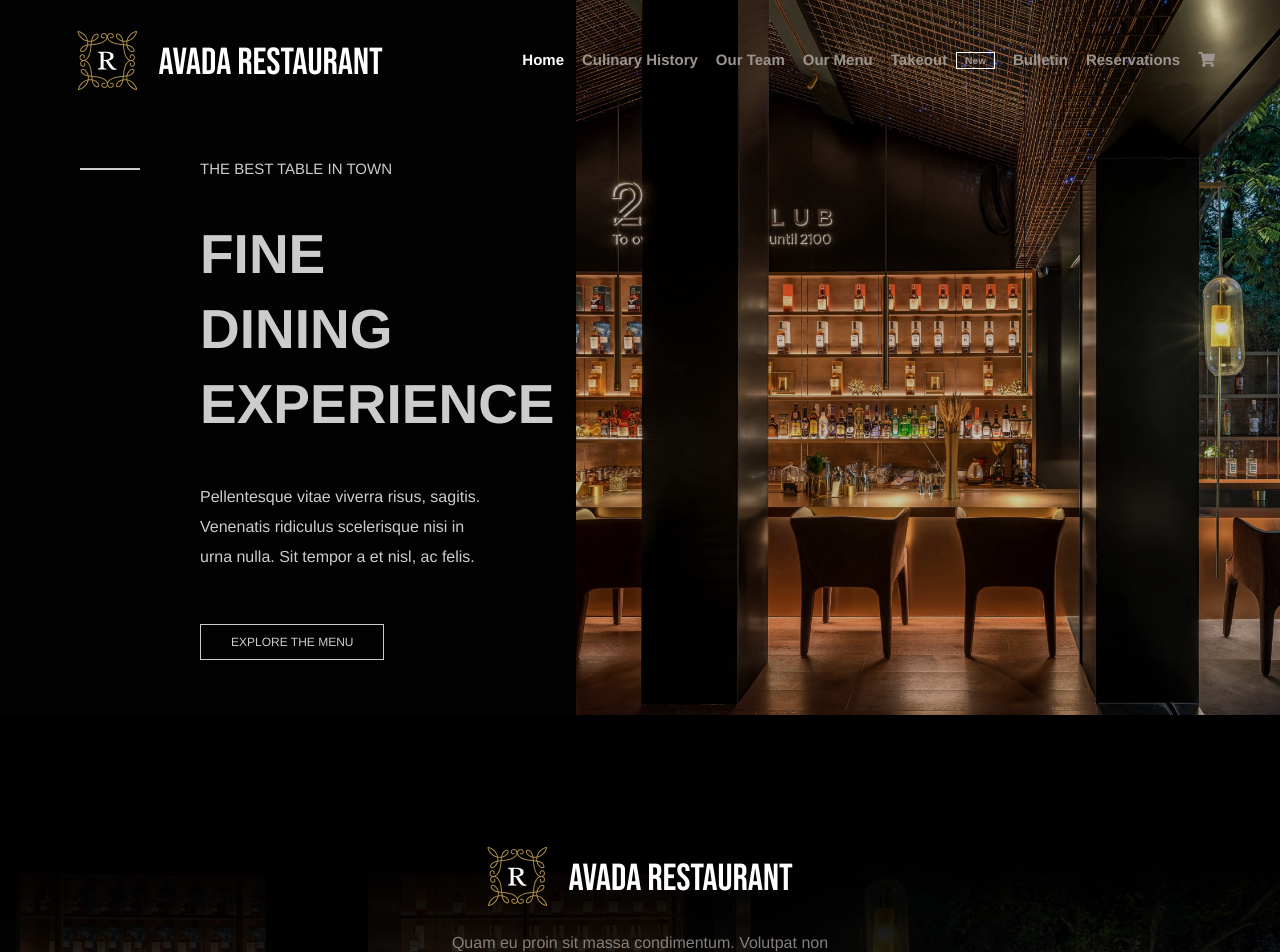
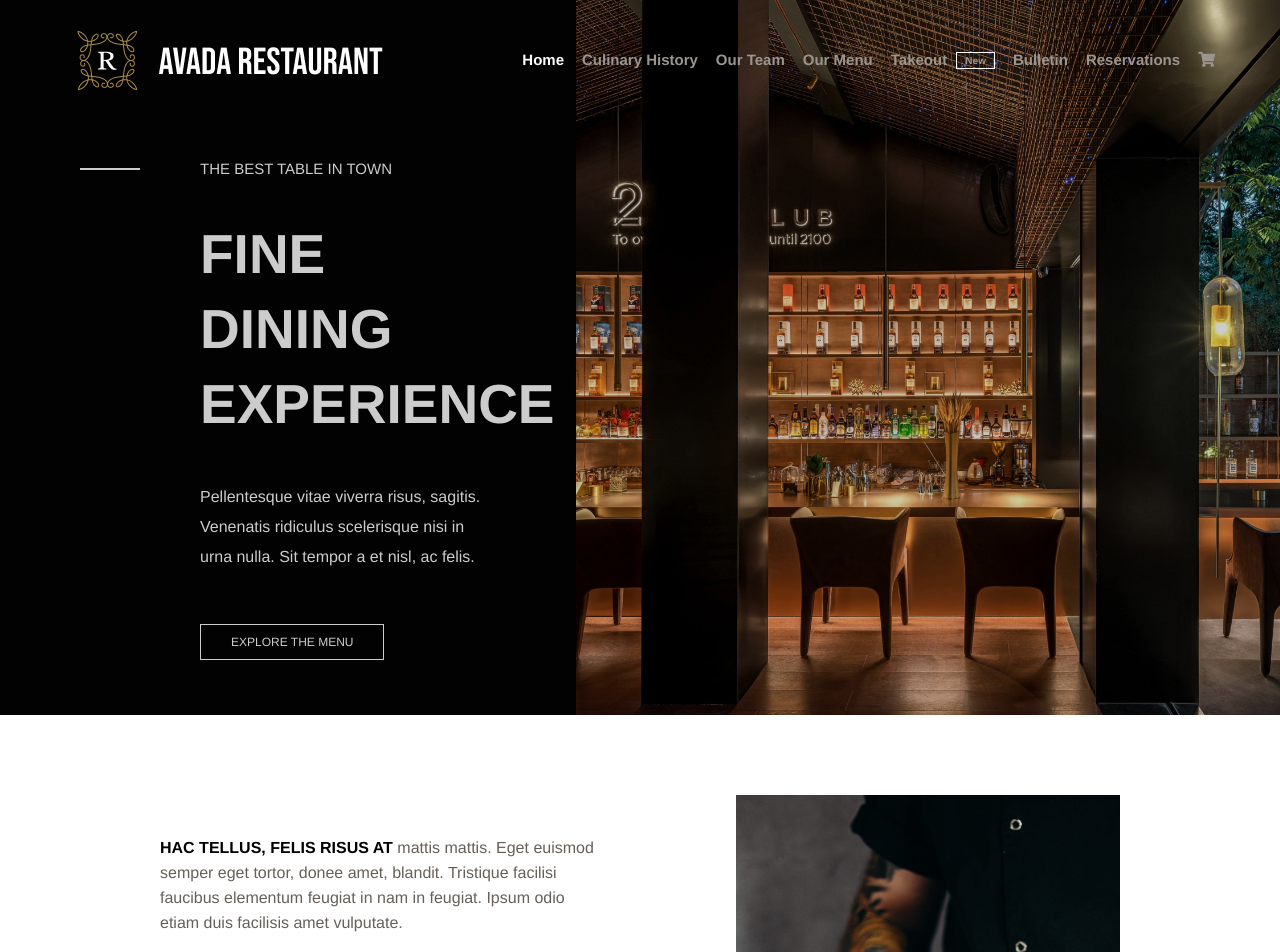
Before and after one commit to petrescuandreea/proj-html-vuejs, a Vue app: page / in a window 1280 px wide. Shown: the top 952 px of the page. Built offline with nearby package versions, Linux system fonts and the light colour scheme.

Commit message:
Import component AppSection1

```diff
--- a/src/components/AppMain.vue
+++ b/src/components/AppMain.vue
@@ -1,12 +1,18 @@
 <template>
     <div>
-
+        <AppSection1/>
     </div>
 </template>
 
 <script>
+
+import AppSection1 from '@/components/AppSection1.vue';
+
 export default {
   name: 'AppMain',
+  components: {
+    AppSection1,
+  }
 }
 </script>
 
```
